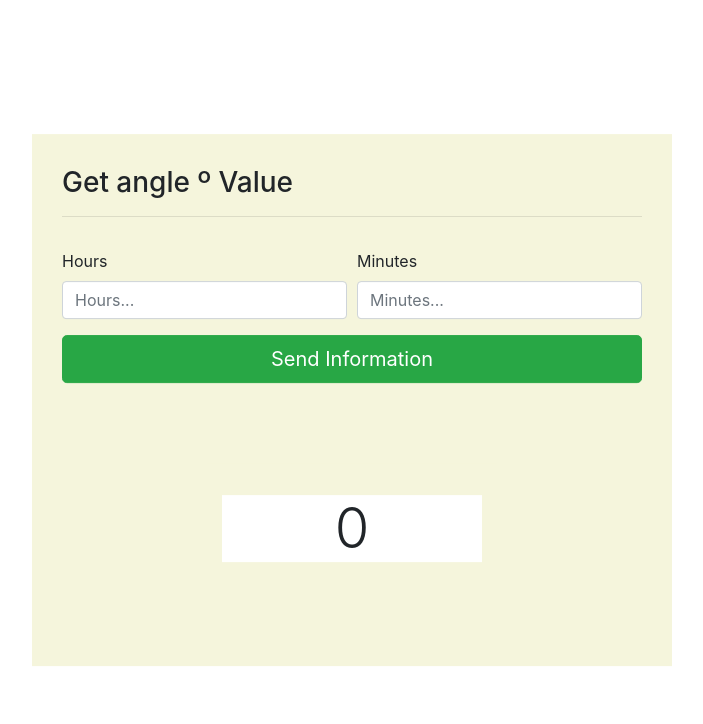
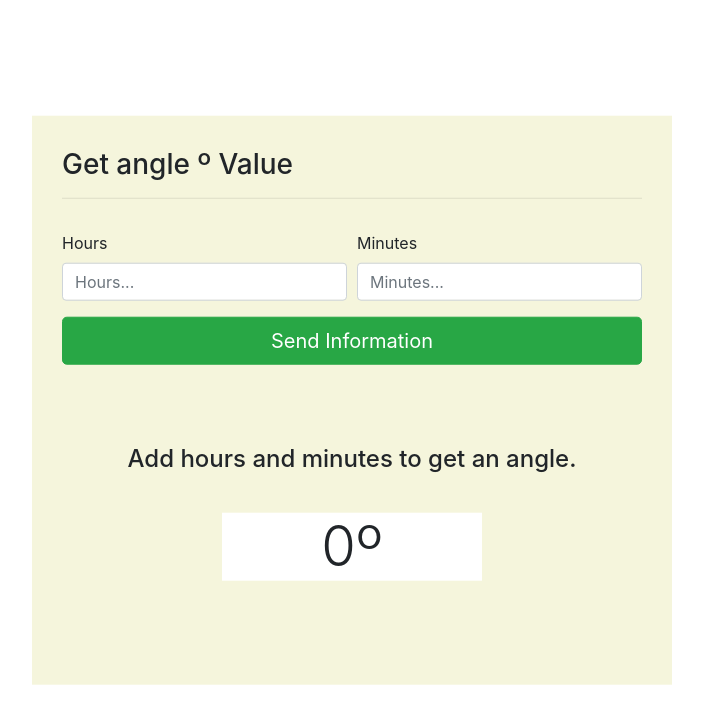
Before and after one commit to joeariasc/relojs, a plain HTML site: page index.html in a window 1280 px wide. Shown: the whole page, without its empty margins (288-991 px from the left). Drawn offline with nearby package versions, Linux system fonts and the light colour scheme.

Commit message:
adding class

```diff
--- a/index.html
+++ b/index.html
@@ -33,9 +33,10 @@
             </div>
         </form>
         <div class="jumbotron jumbotron-fluid">
-            <div class="container">
-                <h1 class="display-4" id="degree_text">0</h1>
-            </div>
+            <h4 class="info-text">Add hours and minutes to get an angle.</h2>
+                <div class="container degree-display">
+                    <h1 class="display-4" id="degree_text">0º</h1>
+                </div>
         </div>
     </div>
 </div>
```
